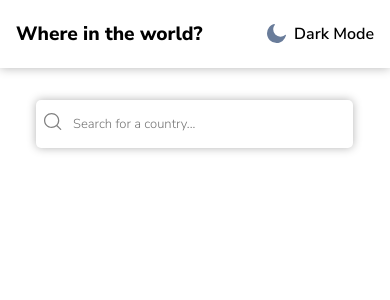
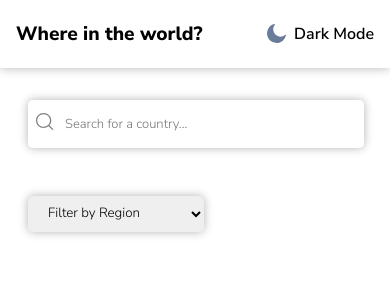
Before and after one commit to N1ve5h/React-TypeScript-project, a React (Create React App) app: page / in a window 390 px wide. Shown: the top 300 px of the page. Built offline with nearby package versions, Linux system fonts and the light colour scheme.

Commit message:
Added region to filter with mobile styling

```diff
--- a/src/App.css
+++ b/src/App.css
@@ -33,8 +33,8 @@
   display: flex;
   justify-content: flex-start;
   align-items: center;
-  width: 75%;
-  margin: 2rem 2.25rem;
+  width: 80%;
+  margin: 2rem 1.75rem;
   border-radius: 5px;
   padding: 2px 12px;
   box-shadow: 0px 0px 10px rgb(180, 180, 180);
@@ -61,4 +61,13 @@
   border: 0;
   border-radius: 10px;
   color: white;
+}
+
+.regionFilter {
+  width: 45%;
+  padding: 0.5rem 1rem;
+  margin: 1rem 1.75rem;
+  border-radius: 5px;
+  box-shadow: 0px 0px 10px rgb(180, 180, 180);
+  border: none;
 }/*# sourceMappingURL=App.css.map */
--- a/src/App.scss
+++ b/src/App.scss
@@ -33,8 +33,8 @@
   display: flex;
   justify-content: flex-start;
   align-items: center;
-  width: 75%;
-  margin: 2rem 2.25rem;
+  width: 80%;
+  margin: 2rem 1.75rem;
   border-radius: 5px;
   padding: 2px 12px;
   box-shadow: 0px 0px 10px rgb(180, 180, 180);
@@ -67,3 +67,12 @@
     color: white;
   }
 }
+
+.regionFilter {
+  width: 45%;
+  padding: 0.5rem 1rem;
+  margin: 1rem 1.75rem;
+  border-radius: 5px;
+  box-shadow: 0px 0px 10px rgb(180, 180, 180);
+  border: none;
+}
--- a/src/Components/Main/Main.tsx
+++ b/src/Components/Main/Main.tsx
@@ -2,11 +2,13 @@ import React, { useState } from "react";
 import search from "../../assets/icon-search.svg";
 
 export const Main: React.FC = () => {
-    const [country, setCountry] = useState('');
+  const [country, setCountry] = useState("");
+  const [region, setRegion] = useState("");
+
   return (
     <main>
       <form className="search">
-      <label className="search__image" htmlFor="search">
+        <label className="search__image" htmlFor="search">
           <img src={search} alt="" />
         </label>
         <input
@@ -20,6 +22,17 @@ export const Main: React.FC = () => {
           onChange={(e) => setCountry(e.target.value)}
         />
       </form>
+
+      <select name="region" className="regionFilter">
+        <option value="">Filter by Region</option>
+        <option value="africa">Africa</option>
+        <option value="americas">Americas</option>
+        <option value="asia">Asia</option>
+        <option value="europe">Europe</option>
+        <option value="oceania">Oceania</option>
+      </select>
+
+      {/* <Country country={country}  region={region}/> */}
     </main>
   );
 };
```
Also changed, not shown: 1 other file (tests, documents, lock files or other folders).
